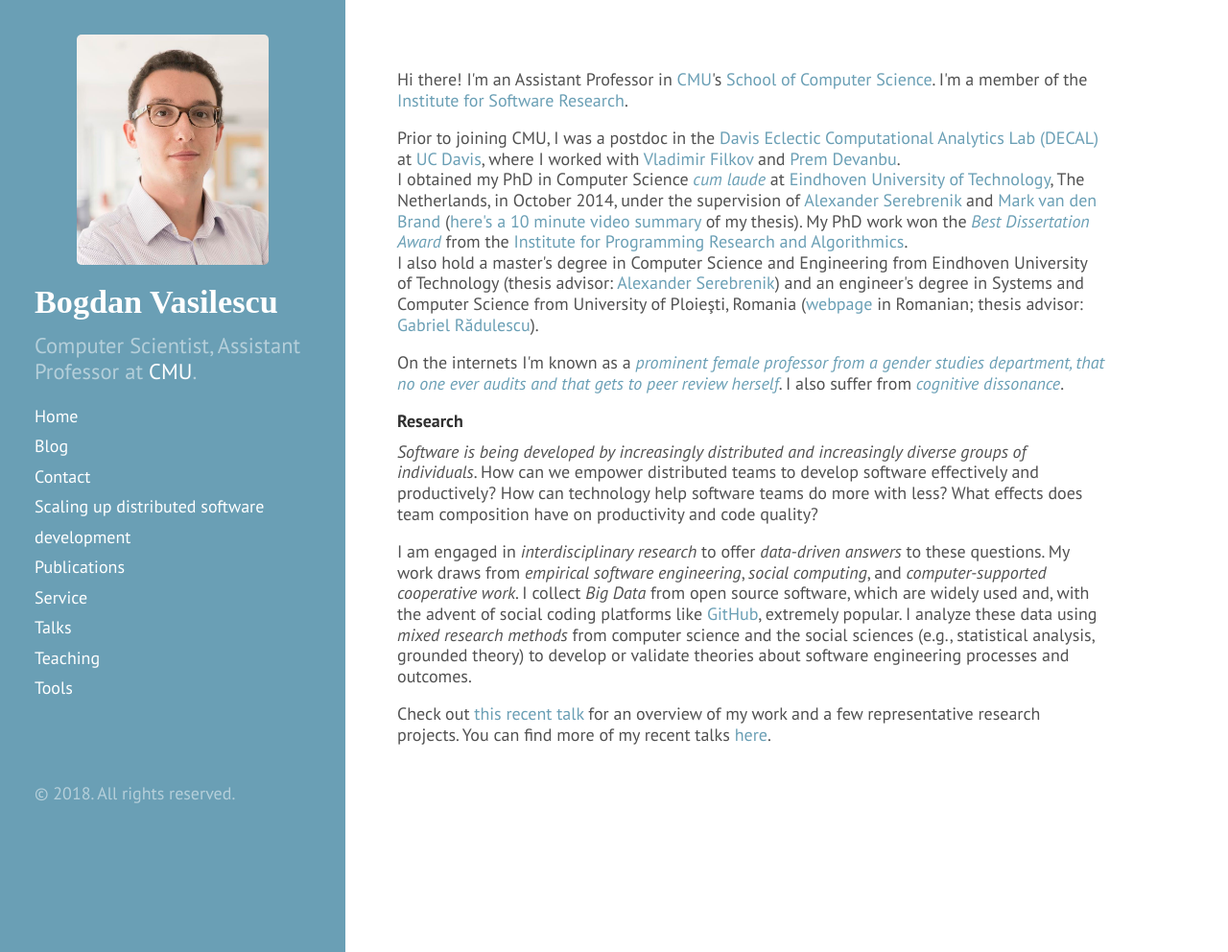
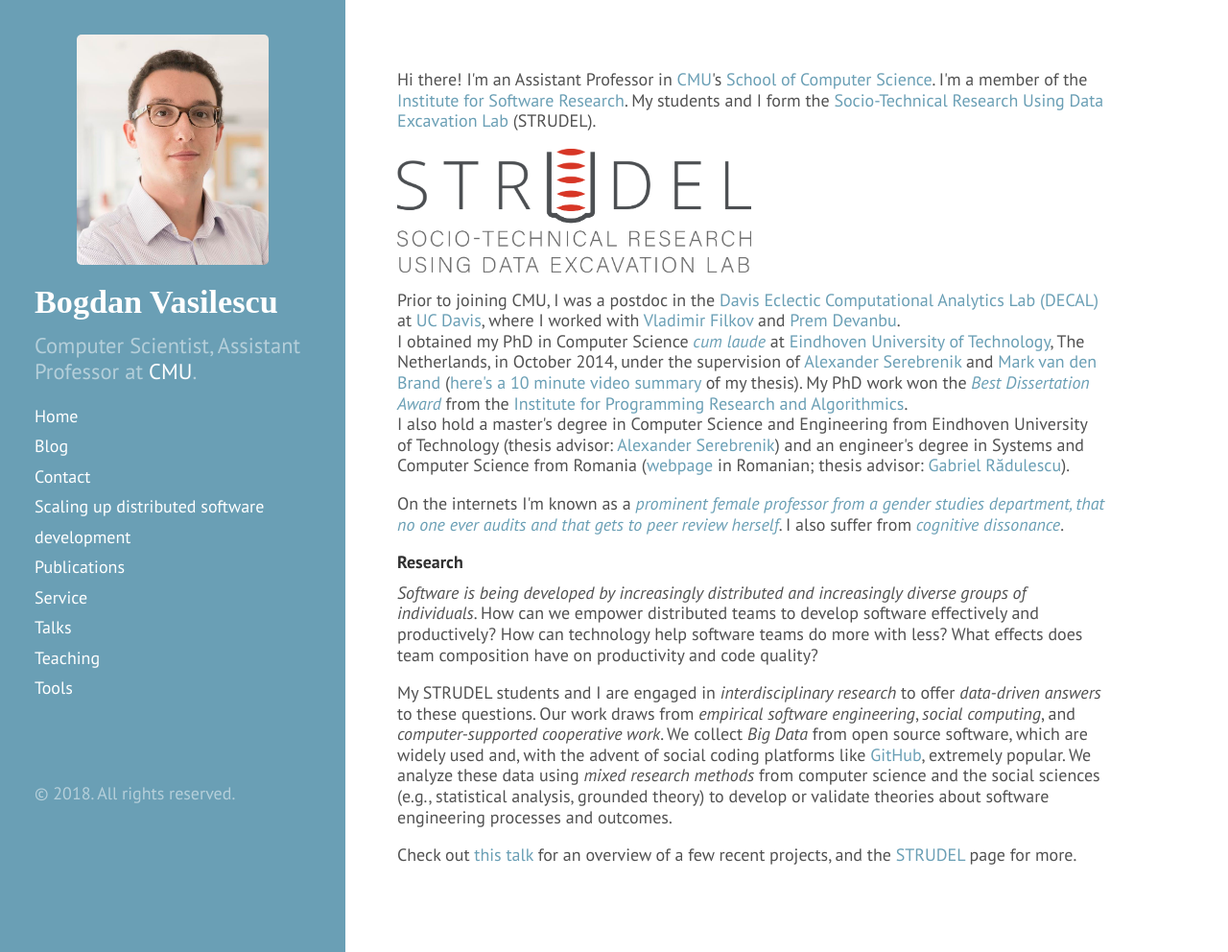
Before and after one commit to bvasiles/bvasiles.github.io, a Jekyll site: the page built from index.html, in a window 1280 px wide and 992 px high. Shown: the whole window at 96% size. Built offline with Jekyll 4.4.1, drawn with Linux system fonts in a browser that asks for light colours; nearby versions of some CDN libraries; Markdown is read by kramdown in place of the engine named in the settings; the list of posts is cut into pages by our own code.

Commit message:
Misc updates

```diff
--- a/index.html
+++ b/index.html
@@ -14,7 +14,11 @@
 <p>Hi there! I'm an Assistant Professor in <a href="http://www.cmu.edu">CMU</a>'s
 <a href="http://scs.cmu.edu">School of Computer Science</a>.
 I'm a member of the <a href="http://www.isri.cmu.edu/index.html">Institute for Software Research</a>.
+My students and I form the <a href="https://cmustrudel.github.io">Socio-Technical Research Using Data Excavation Lab</a> (STRUDEL).
 </p>
+<a href="https://cmustrudel.github.io">
+<img src="images/strudel-logo-dark.png" alt="STRUDEL" id="responsive-image">
+</a>
 
 <p>
 Prior to joining CMU, I was a postdoc in the
@@ -39,7 +43,8 @@
 I also hold a master's degree in Computer Science and Engineering from
 Eindhoven University of Technology (thesis advisor:
 <a href="http://www.win.tue.nl/~aserebre/">Alexander Serebrenik</a>)
-and an engineer's degree in Systems and Computer Science from University of Ploie&#351;ti,
+and an engineer's degree in Systems and Computer Science from
+<!--University of Ploie&#351;ti, -->
 Romania (<a href="http://www.upg-ploiesti.ro">webpage</a> in Romanian;
 thesis advisor: <a href="http://ac.upg-ploiesti.ro/gradulescu/gradulescu.php">Gabriel R&#259;dulescu</a>).
 </p>
@@ -59,22 +64,23 @@
 productively? How can technology help software teams do more with less?
 What effects does team composition have on productivity and code quality?</p>
 
-<p>I am engaged in <i>interdisciplinary research</i> to offer <i>data-driven
-answers</i> to these questions.
-My work draws from <i>empirical software engineering</i>, <i>social computing</i>,
+<p>My STRUDEL students and I are engaged in <i>interdisciplinary research</i>
+to offer <i>data-driven answers</i> to these questions.
+Our work draws from <i>empirical software engineering</i>, <i>social computing</i>,
 and <i>computer-supported cooperative work</i>.
-I collect <i>Big Data</i> from open source software, which are widely used and,
+We collect <i>Big Data</i> from open source software, which are widely used and,
 with the advent of social coding platforms like <a href="http://github.com">GitHub</a>,
 extremely popular.
-I analyze these data using <i>mixed research methods</i> from computer science
+We analyze these data using <i>mixed research methods</i> from computer science
 and the social sciences (e.g., statistical analysis, grounded theory) to develop
 or validate theories about software engineering processes and outcomes.
 </p>
 
 <p>
-Check out <a href="/slides/jobtalk.pdf">this recent talk</a> for an overview of
-my work and a few representative research projects.
-You can find more of my recent talks <a href="/talks">here</a>.
+Check out <a href="/slides/jobtalk.pdf">this talk</a> for an overview of
+a few recent projects, and the <a href="https://cmustrudel.github.io">STRUDEL</a>
+page for more.
+<!-- You can find more of my recent talks <a href="/talks">here</a>. -->
 </p>
 
 <!--
--- a/public/css/bogdan.css
+++ b/public/css/bogdan.css
@@ -114,3 +114,5 @@
 	margin-bottom: 0.3em;
 	font-size: 0.9rem;
 }
+
+#responsive-image { width: 50%; height: auto; }
```
Also changed, not shown: contact.md (+2 -1 lines), teaching.md (+3 -4 lines), tools.md (+9 -0 lines), images/strudel-logo-dark.png (added).
